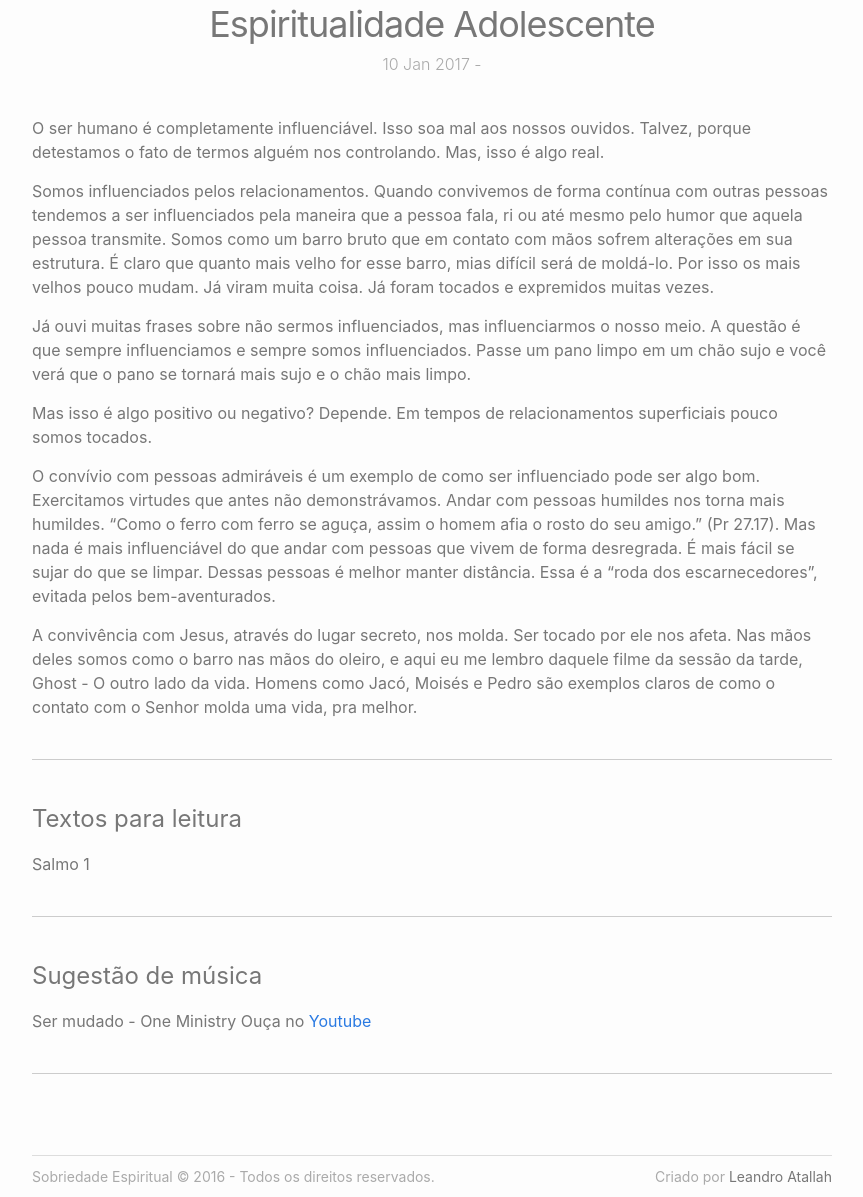
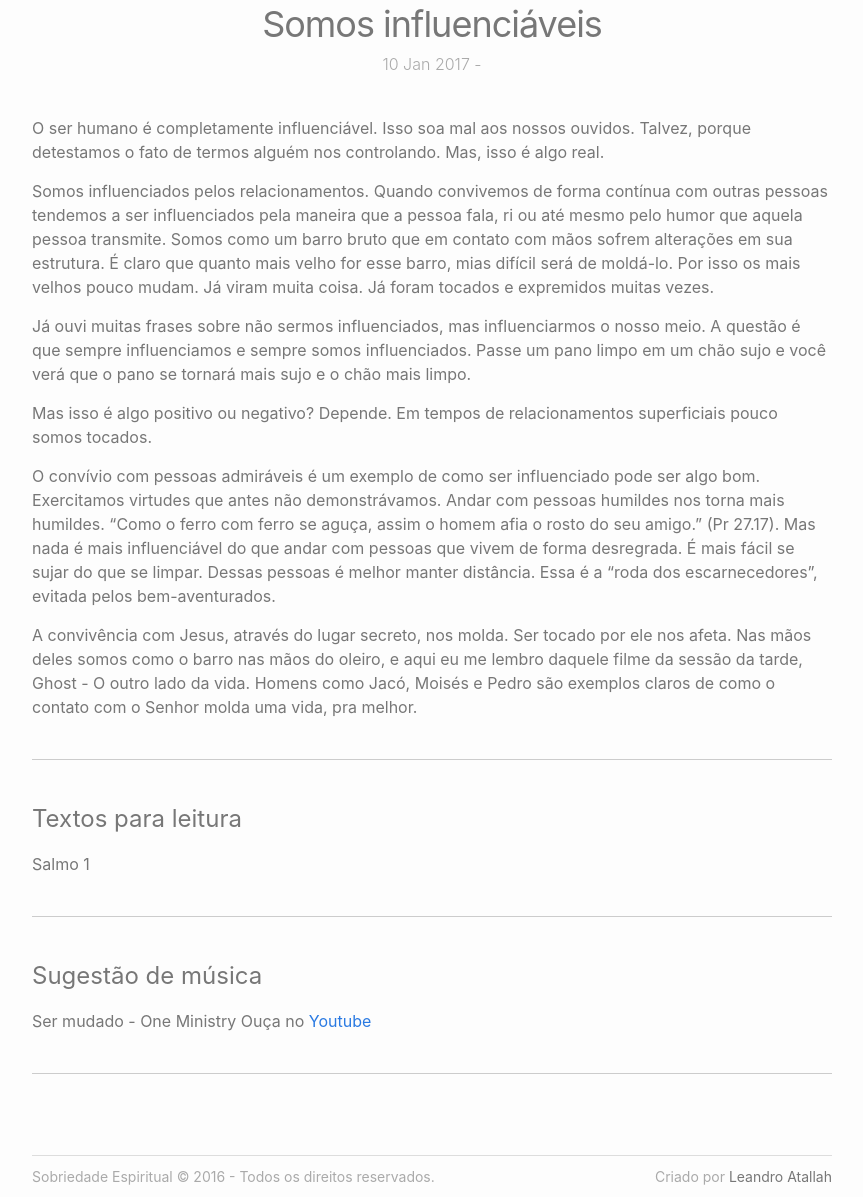
Before and after one commit to leandroatallah/sobriedade-espiritual, a Jekyll site: the page built from _posts/2017-06-07-somos-influenciaveis.markdown, in a window 1280 px wide, cut to the strip 235-1432 px from the top of the page. Shown: the whole strip, without its empty margins (208-1071 px from the left). Built offline with Jekyll 4.4.1, drawn with Linux system fonts in a browser that asks for light colours; comment, search, counter and statistics services are not loaded.

Commit message:
Correção título

```diff
--- a/_posts/2017-06-07-somos-influenciaveis.markdown
+++ b/_posts/2017-06-07-somos-influenciaveis.markdown
@@ -1,6 +1,6 @@
 ---
 layout: post
-title:  "Espiritualidade Adolescente"
+title:  "Somos influenciáveis"
 date:   2017-01-09 23:30:00 -0300
 categories: jekyll update
 comments: true
```
